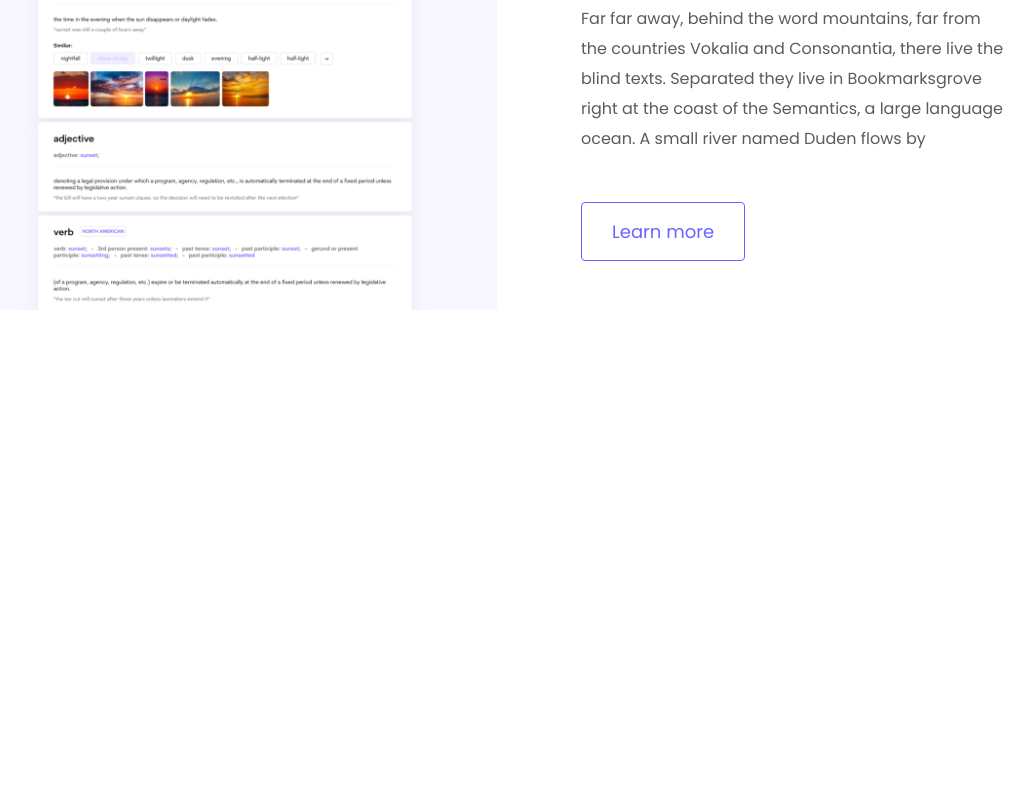
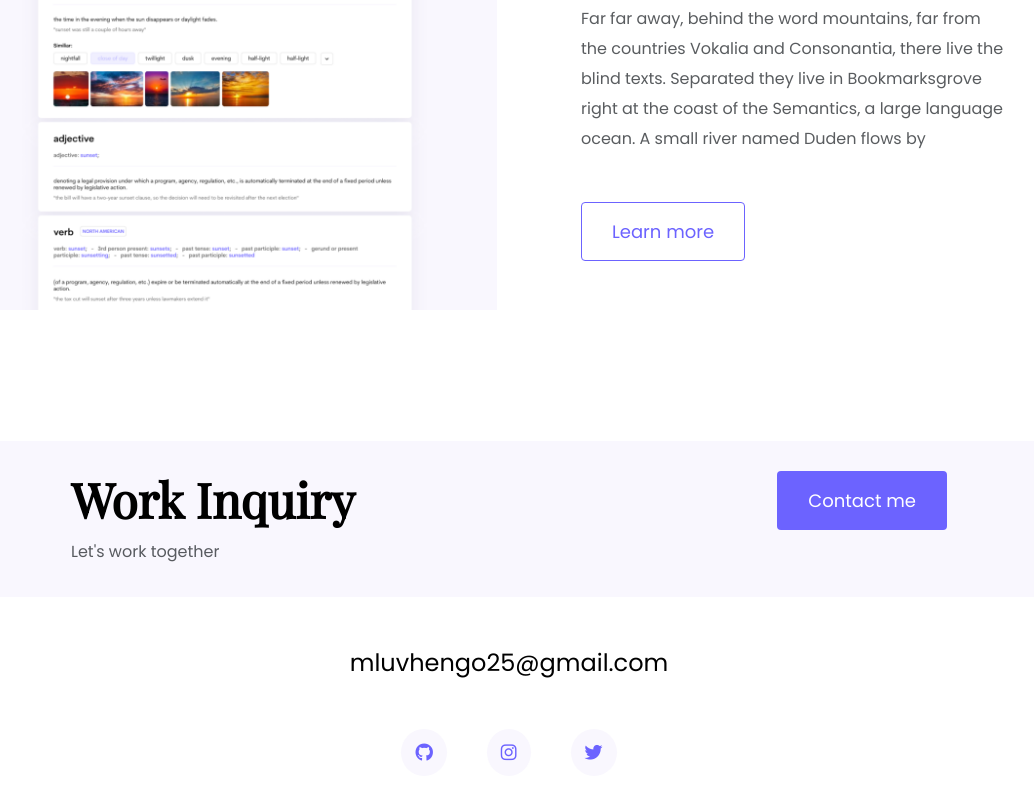
Before and after one commit to mashudu08/portfolio-project, a plain HTML site: page index.html in a window 1280 px wide. Shown: the part 2431-3231 px from the top of the page, without its empty margins (131-1165 px from the left). Before the commit the page ends 2812 px from the top, so only its background shows below. Drawn offline with nearby package versions, Linux system fonts and the light colour scheme.

Commit message:
added footer

```diff
--- a/index.html
+++ b/index.html
@@ -104,6 +104,25 @@
                 </div>
             </div>
         </div>
+        <footer>
+            <div class="contact-box d-flex justify-content-between mb-5 d-none d-md-flex">
+                <div>
+                    <h4>Work Inquiry</h4>
+                    <p class="text-muted">Let's work together</p>
+                </div>
+                <div>
+                    <a href="" class="btn btn-branding">Contact me</a>
+                </div>
+            </div>
+            <div class="d-flex justify-content-center mb-5">
+                <a href="mailto:mluvhengo25@gmail.com" class="email-link">mluvhengo25@gmail.com</a>
+            </div>
+            <div class="social-links d-flex justify-content-center mb-5">
+                <a href="https://www.github.com/mashudu08"><i class="fa-brands fa-github"></i></a>
+                <a href="https://www.instagram.com/mashuduu"><i class="fa-brands fa-instagram"></i></a>
+                <a href="https://www.twitter.com/mashudu08"><i class="fa-brands fa-twitter"></i></a>
+            </div>
+        </footer>
     </div>
 </body>
 
--- a/src/style.css
+++ b/src/style.css
@@ -9,7 +9,12 @@ body {
   font-family: var(--default-font-family);
 }
 
-h1, h2, h3, h4, h5, h6 {
+h1,
+h2,
+h3,
+h4,
+h5,
+h6 {
   color: black;
   font-family: var(--heading-font-family);
   font-weight: bold;
@@ -24,7 +29,11 @@ h2 {
   font-size: 60px;
 }
 
-p{
+h4{
+    font-size: 48px;
+}
+
+p {
   font-weight: normal;
   font-size: 16px;
   line-height: 30px;
@@ -43,7 +52,7 @@ p{
   color: #272142;
 }
 
-.hero h2{
+.hero h2 {
   font-family: var(--default-font-family);
   font-weight: normal;
   line-height: 2;
@@ -54,24 +63,24 @@ p{
   padding: 160px 20px;
 }
 
-.content h1{
+.content h1 {
   font-size: 64px;
   line-height: 80px;
 }
 
-.content h2{
+.content h2 {
   font-size: 18px;
   font-family: var(--default-font-family);
 }
 
-.content h3{
+.content h3 {
   font-size: 24px;
   line-height: 1.5;
   margin: 20px 0 0;
   font-family: var(--default-font-family);
 }
 
-.content p{
+.content p {
   font-size: 14px;
 }
 
@@ -88,7 +97,7 @@ p{
   padding: 15px 30px;
 }
 
-.btn-branding-outline{
+.btn-branding-outline {
   color: var(--branding-color);
   border: 1px solid var(--branding-color);
   border-radius: 4px;
@@ -98,7 +107,7 @@ p{
 }
 
 .project-description {
-    padding:  120px 60px;
+  padding: 120px 60px;
 }
 
 .logo {
@@ -121,7 +130,7 @@ nav li {
   margin-left: 15px;
 }
 
-nav a{
+nav a {
   text-decoration: none;
   color: #272142;
   transition: all 100ms ease-in-out;
@@ -132,14 +141,57 @@ nav li.active a {
   color: var(--branding-color);
 }
 
+footer{
+    margin: 60px 0;
+}
+
+footer .contact-box{
+    background: var(--secondary-color);
+    padding: 30px 120px;
+    border-radius: 10px;
+}
+
+footer .contact-box p{
+    margin: 0;
+}
+
+footer .email-link {
+  text-decoration: none;
+  color: black;
+  font-size: 24px;
+}
+
+footer .email-link:hover {
+  color: var(--branding-color);
+}
+
+footer .social-links a{
+    margin: 0 20px;
+    color: var(--branding-color);
+    background-color: var(--secondary-color);
+    padding: 10px 14px;
+    border-radius: 50%;
+    font-size: 18px;
+    transition:  all 150ms ease-in-out;
+}
+
+footer .social-links a:hover{
+    color: white;
+    background-color: var(--branding-color);
+}
+
 @media (max-width: 900px) {
-    h1{
+  h1 {
     font-size: 44px;
     line-height: 1.8;
   }
 
-    h2{
+  h2 {
     font-size: 44px;
+  }
+
+  h4{
+    font-size: 26px;
   }
 
   .hero {
@@ -152,12 +204,16 @@ nav li.active a {
     text-align: center;
     padding: 0;
   }
-    .project-description{
+  .project-description {
     padding: 0;
     text-align: center;
   }
 
-    nav a{
+  nav a {
     font-size: 12px;
   }
+
+  footer .contact-box {
+    padding: 30px;
   }
+}
```
Lines whose indentation alone changed are shown as unchanged.
